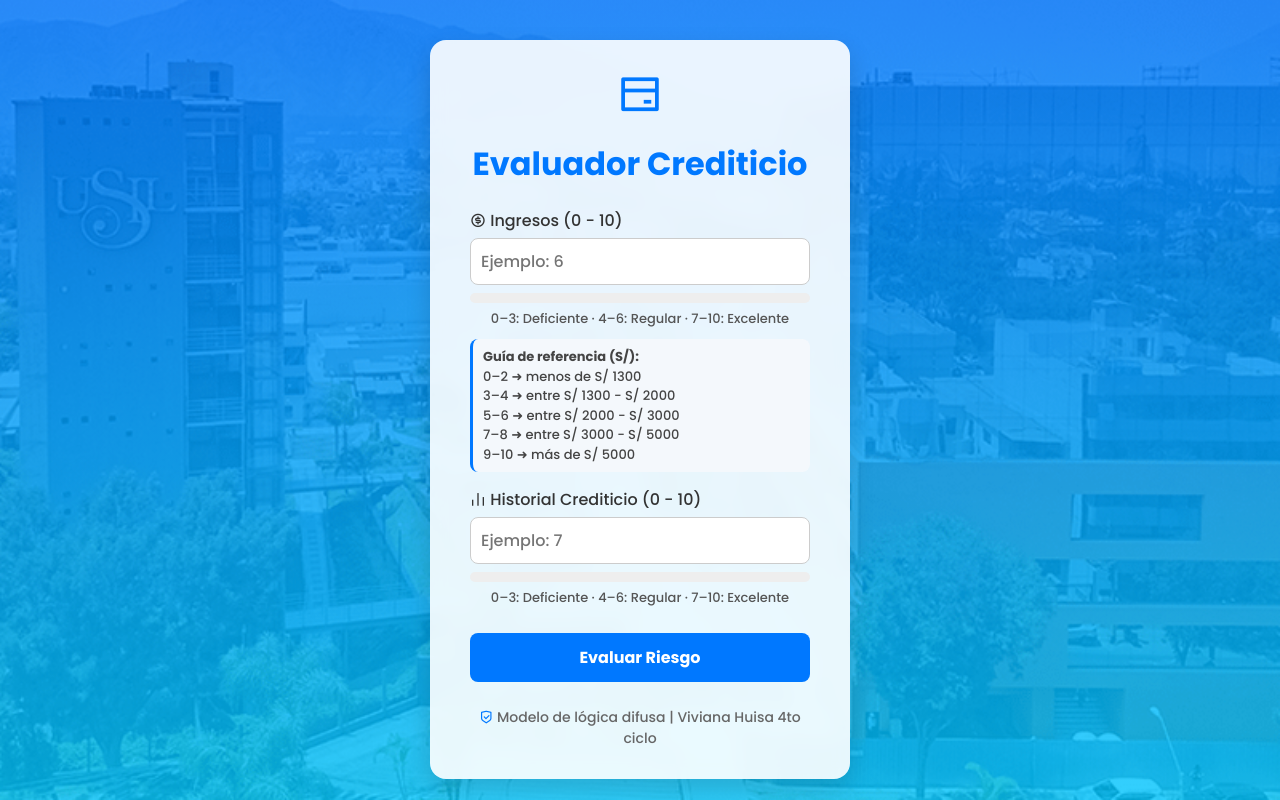
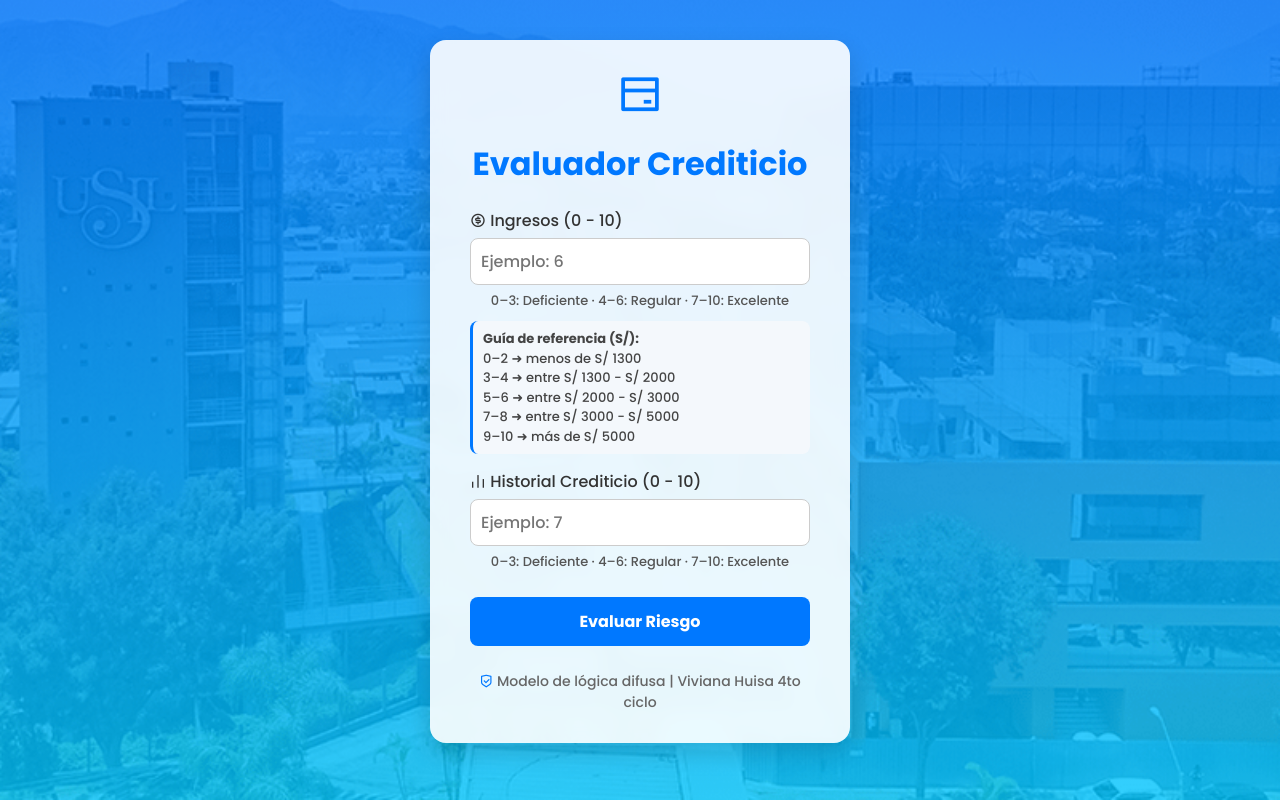
Before and after one commit to vivianahuisa/caso5, a Flask app: page / in a window 1280 px wide. Run offline with Flask 3, Linux system fonts and the light colour scheme; parts of the project's set-up code (start-up, migrations or seed data) failed here and were passed over; some libraries are stand-ins or nearby versions.

Commit message:
Update index.html

```diff
--- a/templates/index.html
+++ b/templates/index.html
@@ -128,7 +128,6 @@
             border-radius: 10px;
             padding: 20px;
             border-left: 6px solid #0078ff;
-            display: none;
             text-align: center;
         }
 
@@ -162,16 +161,13 @@
     </style>
 </head>
 <body>
-
     <div class="container">
         <i class="ri-bank-card-line icon"></i>
         <h1>Evaluador Crediticio</h1>
 
+        <form method="post" action="/evaluar">
             <label for="ingresos"><i class="ri-money-dollar-circle-line"></i> Ingresos (0 - 10)</label>
-        <input type="number" id="ingresos" min="0" max="10" step="1" placeholder="Ejemplo: 6" required>
-        <div class="progress-container">
-            <div id="barra-ingresos" class="progress-bar"></div>
-        </div>
+            <input type="number" name="ingresos" id="ingresos" min="0" max="10" step="1" placeholder="Ejemplo: 6" required>
             <div class="leyenda">0–3: Deficiente · 4–6: Regular · 7–10: Excelente</div>
 
             <div class="guia">
@@ -184,98 +180,23 @@
             </div>
 
             <label for="historial"><i class="ri-bar-chart-line"></i> Historial Crediticio (0 - 10)</label>
-        <input type="number" id="historial" min="0" max="10" step="1" placeholder="Ejemplo: 7" required>
-        <div class="progress-container">
-            <div id="barra-historial" class="progress-bar"></div>
-        </div>
+            <input type="number" name="historial" id="historial" min="0" max="10" step="1" placeholder="Ejemplo: 7" required>
             <div class="leyenda">0–3: Deficiente · 4–6: Regular · 7–10: Excelente</div>
 
-        <button onclick="evaluar()">Evaluar Riesgo</button>
+            <button type="submit">Evaluar Riesgo</button>
+        </form>
 
-        <div id="resultado" class="resultado-box">
-            <p class="puntaje" id="puntaje"></p>
-            <p class="nivel" id="nivel"></p>
-            <p class="decision" id="decision"></p>
+        {% if puntaje_riesgo %}
+        <div class="resultado-box" style="border-left-color: {{ color }};">
+            <p class="puntaje" style="color: {{ color }};">{{ puntaje_riesgo }}</p>
+            <p class="nivel" style="color: {{ color }};">{{ nivel }}</p>
+            <p class="decision">{{ decision }}</p>
         </div>
+        {% endif %}
 
         <div class="footer">
             <i class="ri-shield-check-line"></i> Modelo de lógica difusa | Viviana Huisa 4to ciclo
         </div>
     </div>
-
-    <script>
-        function actualizarBarra(idInput, idBarra) {
-            const valor = parseFloat(document.getElementById(idInput).value);
-            const barra = document.getElementById(idBarra);
-
-            if (isNaN(valor) || valor < 0) {
-                barra.style.width = "0%";
-                return;
-            }
-
-            const porcentaje = Math.min((valor / 10) * 100, 100);
-            let color = "#ccc";
-            if (valor <= 3) color = "#ff4d4d";
-            else if (valor <= 6) color = "#ffa500";
-            else color = "#00cc66";
-
-            barra.style.width = porcentaje + "%";
-            barra.style.background = color;
-        }
-
-        document.getElementById('ingresos').addEventListener('input', () => actualizarBarra('ingresos', 'barra-ingresos'));
-        document.getElementById('historial').addEventListener('input', () => actualizarBarra('historial', 'barra-historial'));
-
-        async function evaluar() {
-            const ingresos = document.getElementById("ingresos").value;
-            const historial = document.getElementById("historial").value;
-            const resultadoDiv = document.getElementById("resultado");
-            const puntajeTxt = document.getElementById("puntaje");
-            const nivelTxt = document.getElementById("nivel");
-            const decisionTxt = document.getElementById("decision");
-
-            if (ingresos === "" || historial === "") {
-                alert("Por favor, completa ambos campos.");
-                return;
-            }
-            if (ingresos > 10 || historial > 10) {
-                alert("El valor máximo permitido es 10. Intenta de nuevo.");
-                return;
-            }
-            if (!Number.isInteger(Number(ingresos)) || !Number.isInteger(Number(historial))) {
-                alert("Solo se permiten números enteros (sin decimales).");
-                return;
-            }
-
-            try {
-                const resp = await fetch("http://127.0.0.1:5000/evaluar", {
-                    method: "POST",
-                    headers: { "Content-Type": "application/json" },
-                    body: JSON.stringify({ ingresos, historial })
-                });
-                const data = await resp.json();
-
-                let color = "#0078ff";
-                let nivel = "";
-
-                if (data.puntaje_riesgo <= 30) { color = "#ff4d4d"; nivel = "Riesgo Muy Alto"; }
-                else if (data.puntaje_riesgo <= 60) { color = "#ffa500"; nivel = "Riesgo Medio"; }
-                else if (data.puntaje_riesgo <= 80) { color = "#00cc66"; nivel = "Riesgo Bajo"; }
-                else { color = "#0099ff"; nivel = "Riesgo Muy Bajo"; }
-
-                puntajeTxt.textContent = `${data.puntaje_riesgo}`;
-                puntajeTxt.style.color = color;
-                nivelTxt.textContent = nivel;
-                nivelTxt.style.color = color;
-                decisionTxt.textContent = data.decision;
-
-                resultadoDiv.style.display = "block";
-                resultadoDiv.style.borderLeftColor = color;
-            } catch (err) {
-                alert("Error al conectar con el servidor Flask.");
-            }
-        }
-    </script>
-
 </body>
 </html>
```
Lines whose indentation alone changed are shown as unchanged.
